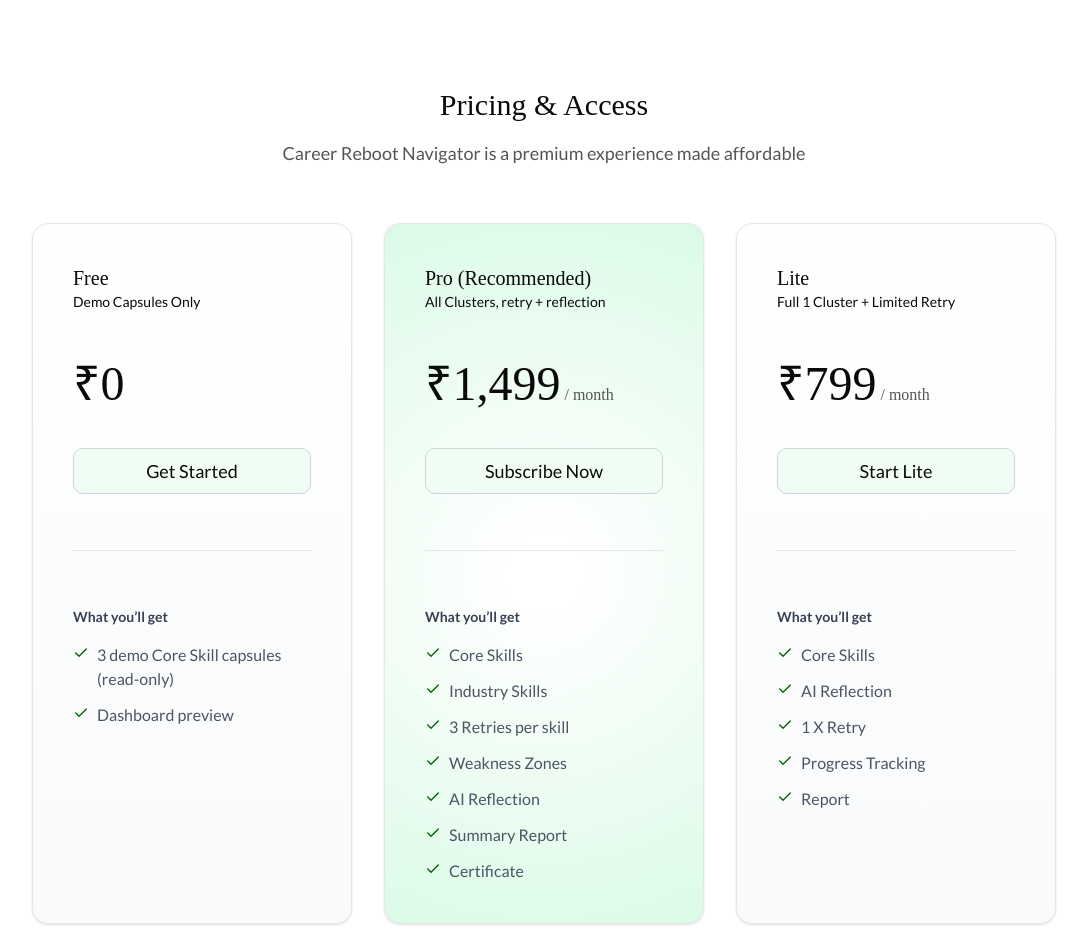
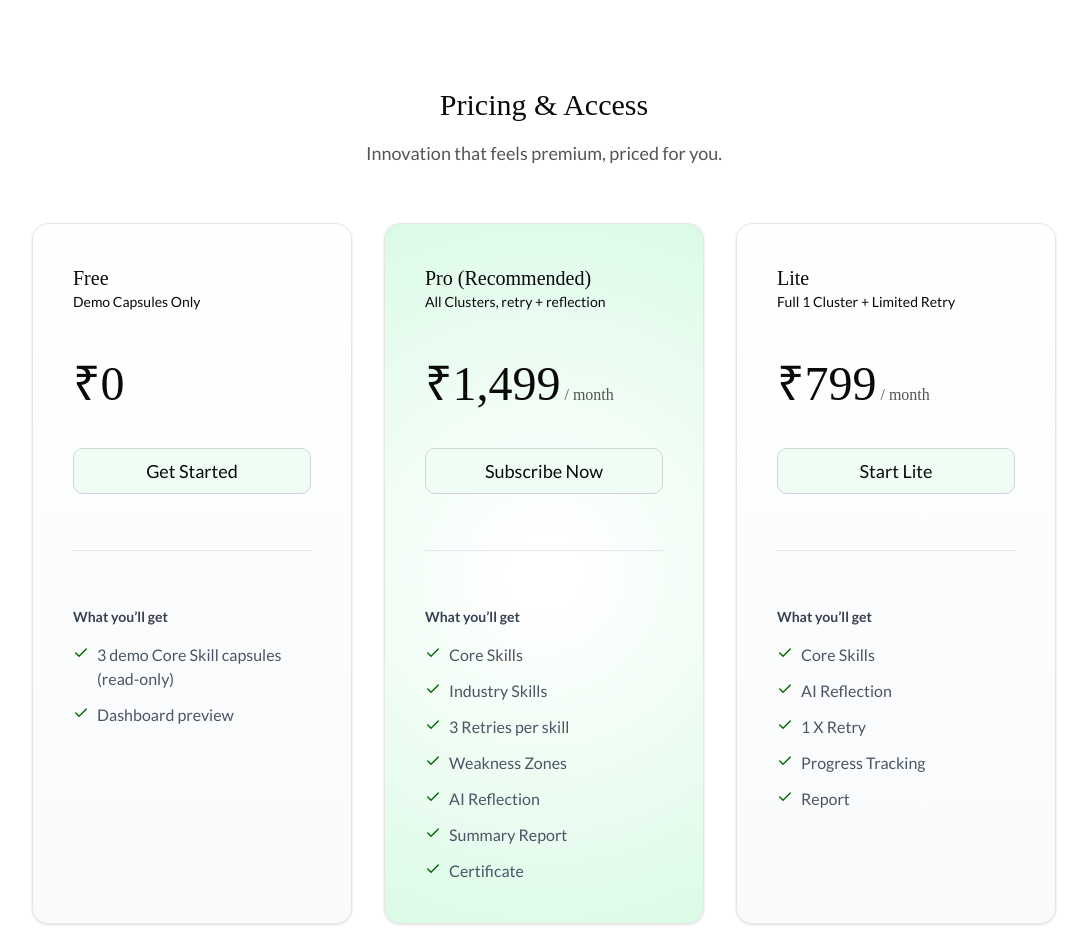
Before and after one commit to ping-media/ypd-website, a Next.js app: page /career-reboot in a window 1280 px wide. Shown: the part 5460-6396 px from the top of the page, without its empty margins (96-1183 px from the left). Built offline with nearby package versions, Linux system fonts and the light colour scheme; a web font is replaced by a local one.

Commit message:
chores:misc changes

```diff
--- a/src/app/career-reboot/page.tsx
+++ b/src/app/career-reboot/page.tsx
@@ -438,7 +438,7 @@
       />
       <CvpPricing
         heading="Pricing & Access"
-        subheading="Career Reboot Navigator is a premium experience made affordable"
+        subheading="Innovation that feels premium, priced for you."
         plans={[
           {
             title: "Free",
--- a/src/app/counseling-guru/page.tsx
+++ b/src/app/counseling-guru/page.tsx
@@ -369,7 +369,7 @@
       />
       <CvpPricing
         heading="Pricing & Access"
-        subheading="Career Reboot Navigator is a premium experience made affordable"
+        subheading="Innovation that feels premium, priced for you."
         plans={[
           {
             title: "Basic",
--- a/src/app/cvp-lite/page.tsx
+++ b/src/app/cvp-lite/page.tsx
@@ -388,7 +388,7 @@
       />
       <CvpPricing
         heading="Pricing & Access"
-        subheading="CVP Lite™ is a premium experience made affordable"
+        subheading="Innovation that feels premium, priced for you."
         plans={[
           {
             title: "Free Plan",
--- a/src/app/mission-nda/page.tsx
+++ b/src/app/mission-nda/page.tsx
@@ -519,7 +519,7 @@
       <NumberCards
         steps={numbersteps}
         heading="Your Mission, Broken Down"
-        subheading="Misson NDA™ is a premium experience made affordable."
+        subheading="Innovation that feels premium, priced for you."
       />
       <CvpPricing
         heading="Pricing & Access"
```
